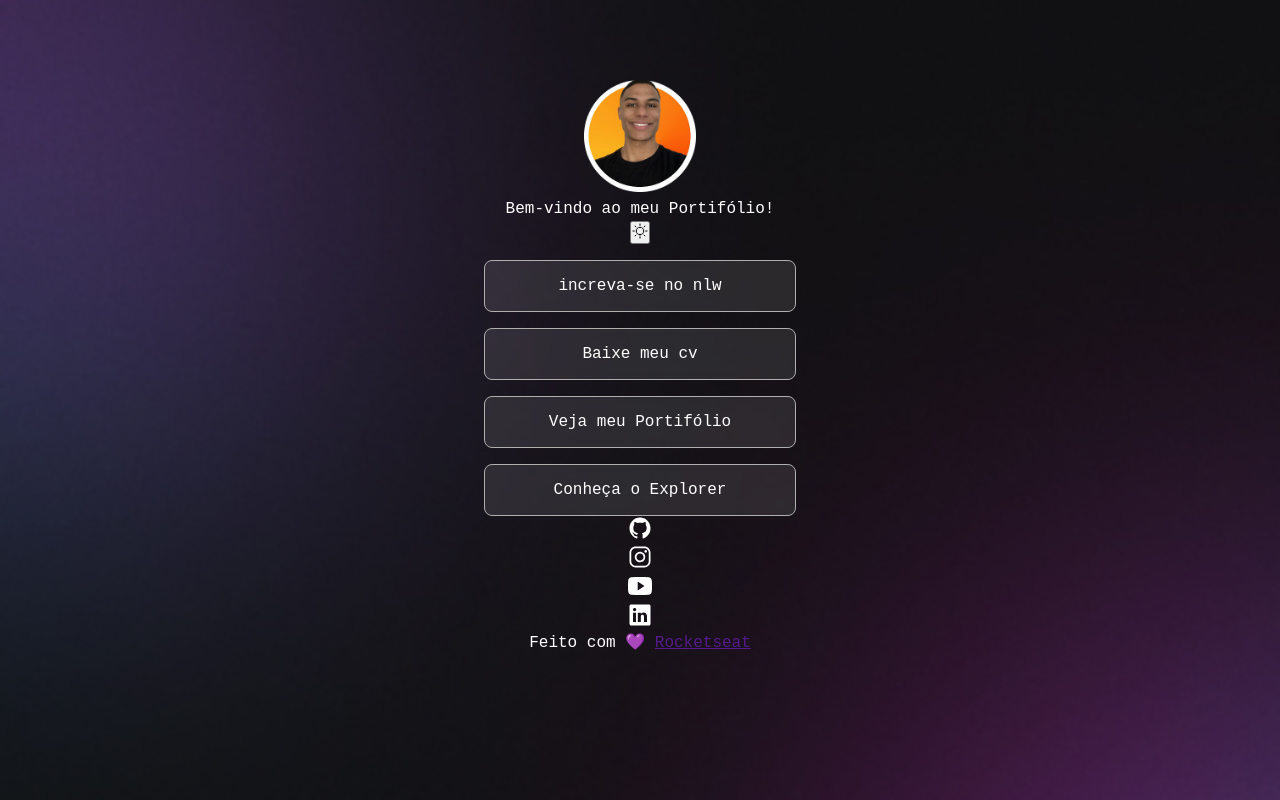
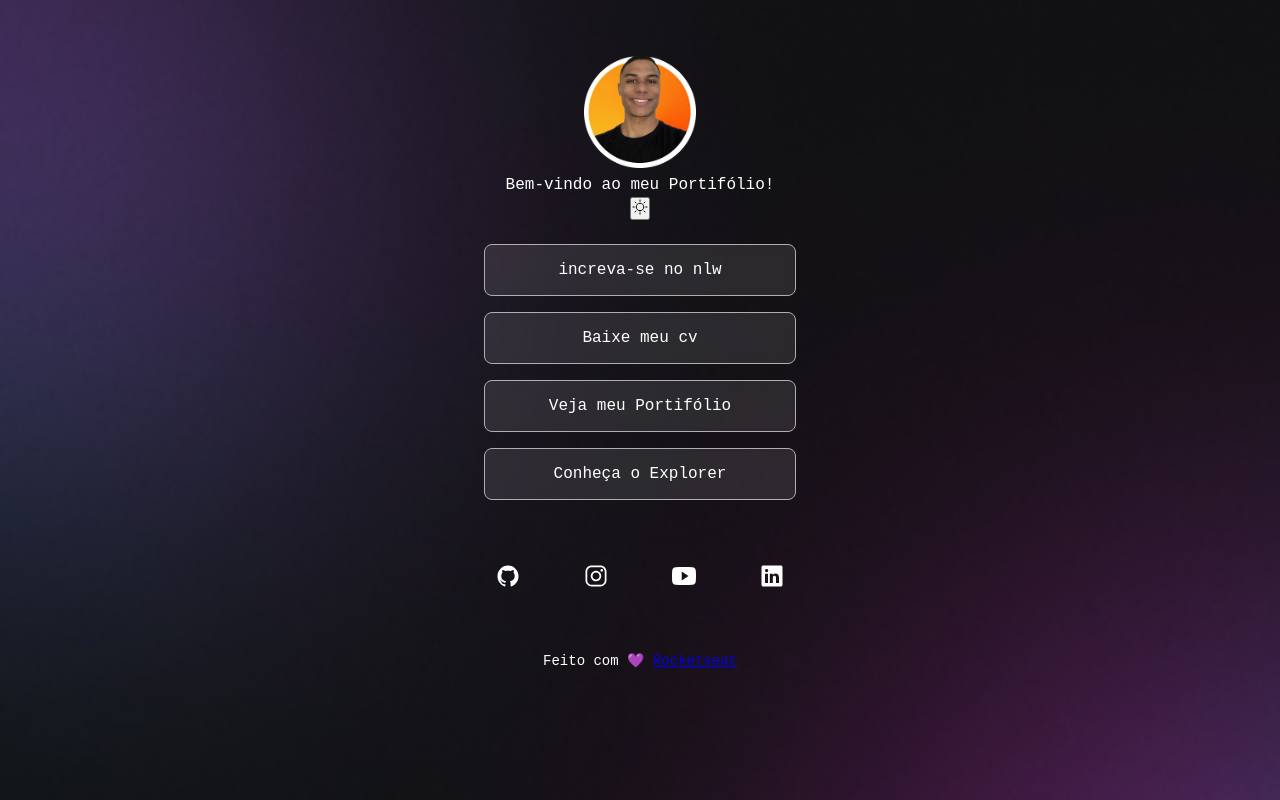
Before and after one commit to marckosalks/For-me, a plain HTML site: page index.html in a window 1280 px wide. Drawn offline with Linux system fonts and the light colour scheme.

```diff
--- a/index.html
+++ b/index.html
@@ -43,22 +43,23 @@
                 </ul>
             </section>
             <div class="social-midias">
-                <div class="git">
+                <a href="#">
                     <img src="./assets/GitHub.svg" alt="GitHub">
-                </div>
-                <div class="insta">
+                </a>
+                <a href="#">
                     <img src="./assets/Instagram.svg" alt="Instagram">
-                </div>
-                <div class="youtube">
+                </a>
+                <a href="#">
                     <img src="./assets/YouTube.svg" alt="YouTube">
-                </div>
-                <div class="linkedin">
+                </a>
+                <a href="#">
                     <img src="./assets/LinkedIn.svg" alt="LinkedIn">
-                </div>
-                <footer>
-                    <p>Feito com 💜 <a href="">Rocketseat</a></p>
-                </footer>
+                </a>
             </div>
+
+            <footer>
+                <p>Feito com 💜 <a href="#">Rocketseat</a></p>
+            </footer>
         </div>
     </main>
 </body>
--- a/styles.css
+++ b/styles.css
@@ -1,55 +1,54 @@
-*{
+* {
   margin: 0;
   padding: 0;
   box-sizing: border-box;
 }
 
-body{
-    font-family: 'JetBrains', monospace;
-    background: url('./assets/bg-mobile.jpg')  no-repeat  top center/cover;
+body {
+  font-family: "JetBrains", monospace;
+  background: url("./assets/bg-mobile.jpg") no-repeat top center/cover;
   color: #ffffff;
 }
 
-#container{
+#container {
   width: 360px;
   margin: 56px auto 0px;
+  padding: 0 24px;
 }
 
-#perfil{
-    padding: 24px;
-    text-align: center  ;
+#perfil {
+  text-align: center;
 }
 
-#image-perfil{
+#image-perfil {
   width: 7rem;
 }
 
-h1{
+h1 {
   line-height: 24px;
   font-weight: 300;
   font-size: 16px;
 }
 
-.links ul{
+.links ul {
   padding-top: 1rem;
   list-style: none;
 
   display: flex;
   flex-direction: column;
   gap: 1rem;
-
+  padding: 24px 0;
 }
 
-
-.links ul li a{
+ul li a {
   display: flex;
   align-items: center;
   justify-content: center;
   padding: 16px 24px;
 
   border-radius: 8px;
-    border:  solid rgb(175, 175, 175) 1px;
-    background: rgba(255, 255, 255,0.1) ;
+  border: solid rgb(175, 175, 175) 1px;
+  background: rgba(255, 255, 255, 0.1);
   backdrop-filter: blur(4px);
 
   text-decoration: none;
@@ -58,7 +57,37 @@ h1{
   transition: background 0.2s;
 }
 
-.links ul li a:hover{
-    background: rgba(255, 255, 255,0.05) ;
-    border:  solid rgb(255, 255, 255) 1.5px ;
+ul li a:hover {
+  background: rgba(255, 255, 255, 0.05);
+  border: solid rgb(255, 255, 255) 1.5px;
 }
+
+.social-midias {
+  display: flex;
+  align-items: center;
+  justify-content: center;
+  gap: 2rem;
+
+  padding: 24px 0;
+  font-size: 24px;
+}
+
+.social-midias a {
+  display: flex;
+  align-items: center;
+  justify-content: center;
+  padding: 16px;
+
+  transition: background 0.2s;
+  border-radius: 50%;
+}
+
+.social-midias a:hover {
+  background: rgba(255, 255, 255, 0.2);
+}
+
+footer {
+  padding: 24px 0;
+  text-align: center;
+  font-size: 14px;
+}
```
Lines whose indentation alone changed are shown as unchanged.
